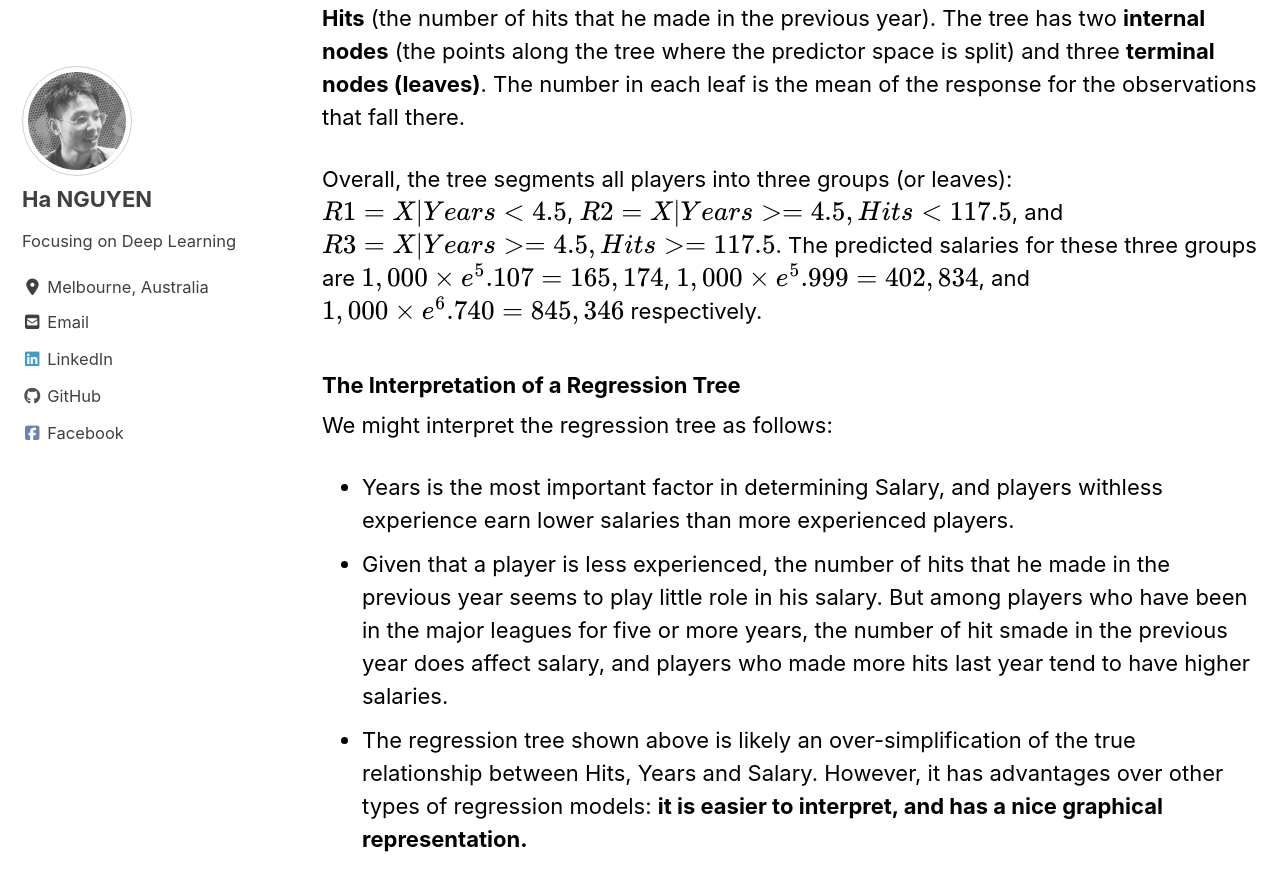
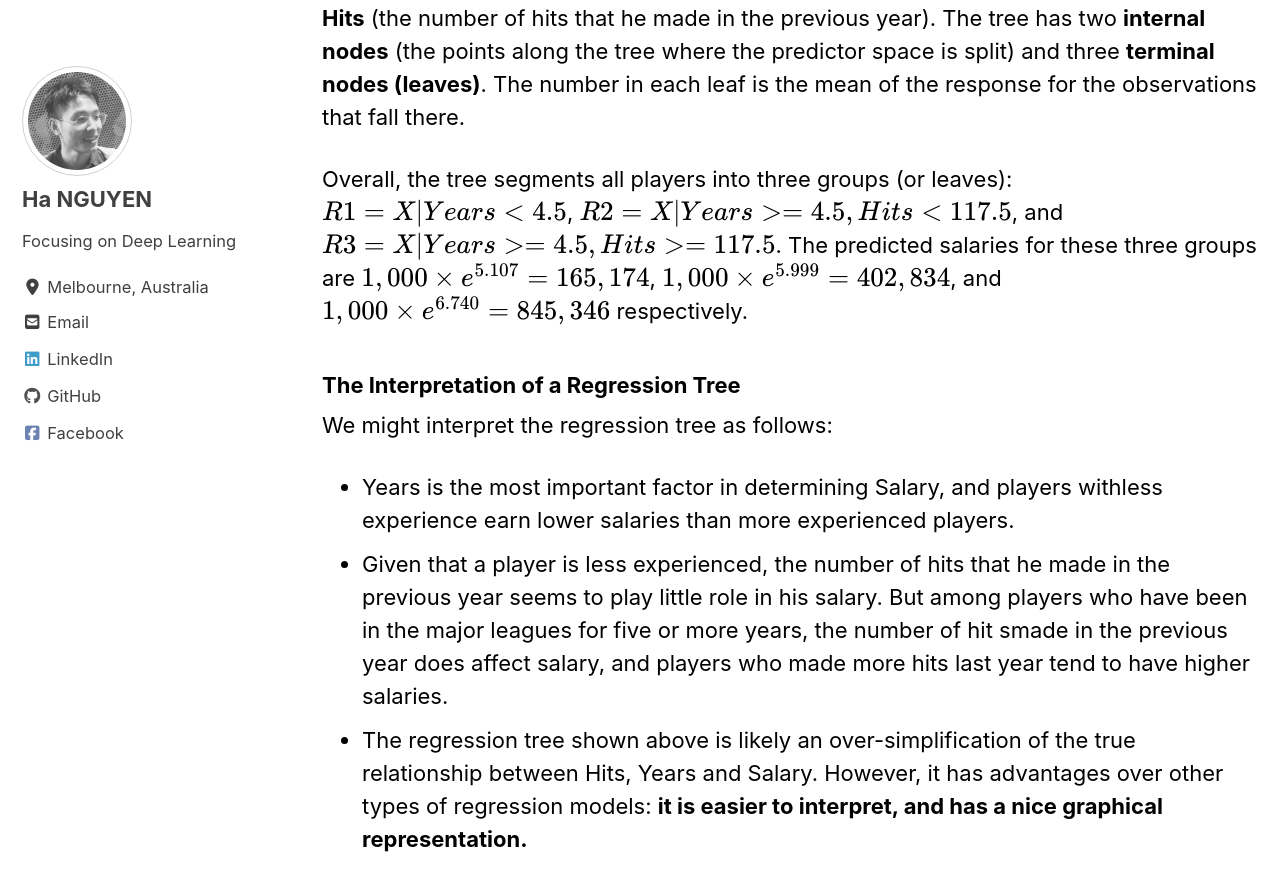
Before and after one commit to datasciblog/datasciblog.github.io, a Jekyll site: the page built from _posts/2020-02-18-tree-based-methods-01.md, in a window 1280 px wide and 900 px high, scrolled down 1670 px. Shown: the top 891 px of the window. Built offline with Jekyll 4.4.1, drawn with Linux system fonts in a browser that asks for light colours; cached includes are drawn as plain includes; nearby versions of some CDN libraries; formulas are drawn with MathJax 3.

```diff
--- a/_posts/2020-02-18-tree-based-methods-01.md
+++ b/_posts/2020-02-18-tree-based-methods-01.md
@@ -35,7 +35,7 @@ toc_icon: "cog"
 
 The example shows how to use a decision tree to predict the *log* salary of a baseball player based on **Years** (the number of years that he has played in the major leagues) and **Hits** (the number of hits that he made in the previous year). The tree has two **internal nodes** (the points along the tree where the predictor space is split) and three **terminal nodes (leaves)**. The number in each leaf is the mean of the response for the observations that fall there.
 
-Overall, the tree segments all players into three groups (or leaves): $R1 = \{X \| Years<4.5\}$, $R2 = \{X \| Years>=4.5,Hits<117.5 \}$, and $R3 = \{X \| Years>=4.5, Hits>=117.5 \}$. The predicted salaries for these three groups are $1,000 \times e^5.107 = 165,174$, $1,000 \times e^5.999 = 402,834$, and $1,000 \times e^6.740 = 845,346$ respectively.
+Overall, the tree segments all players into three groups (or leaves): $R1 = \{X \| Years<4.5\}$, $R2 = \{X \| Years>=4.5,Hits<117.5 \}$, and $R3 = \{X \| Years>=4.5, Hits>=117.5 \}$. The predicted salaries for these three groups are $1,000 \times e^{5.107} = 165,174$, $1,000 \times e^{5.999} = 402,834$, and $1,000 \times e^{6.740} = 845,346$ respectively.
 
 ### The Interpretation of a Regression Tree
 We might interpret the regression tree as follows:
```
